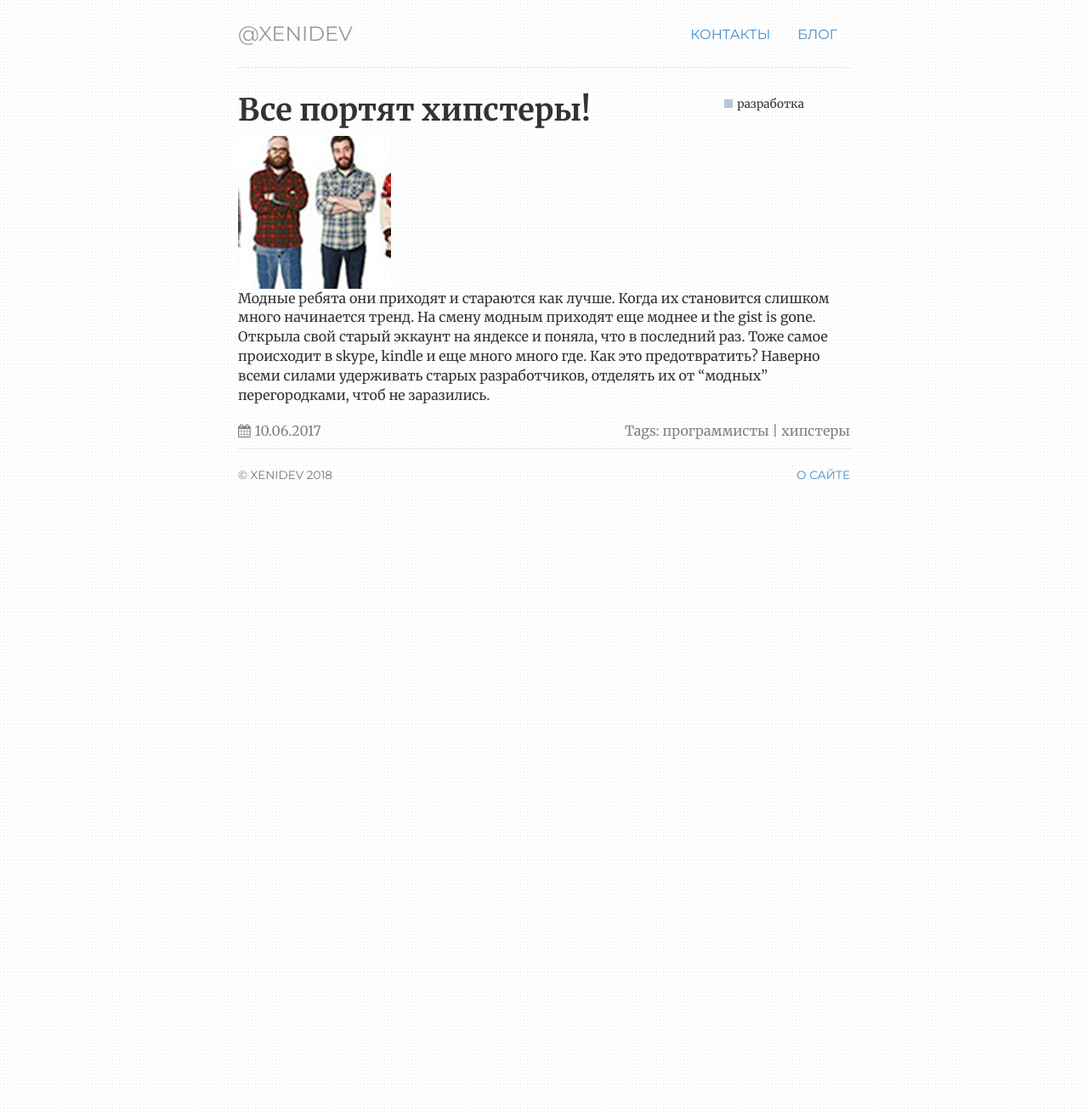
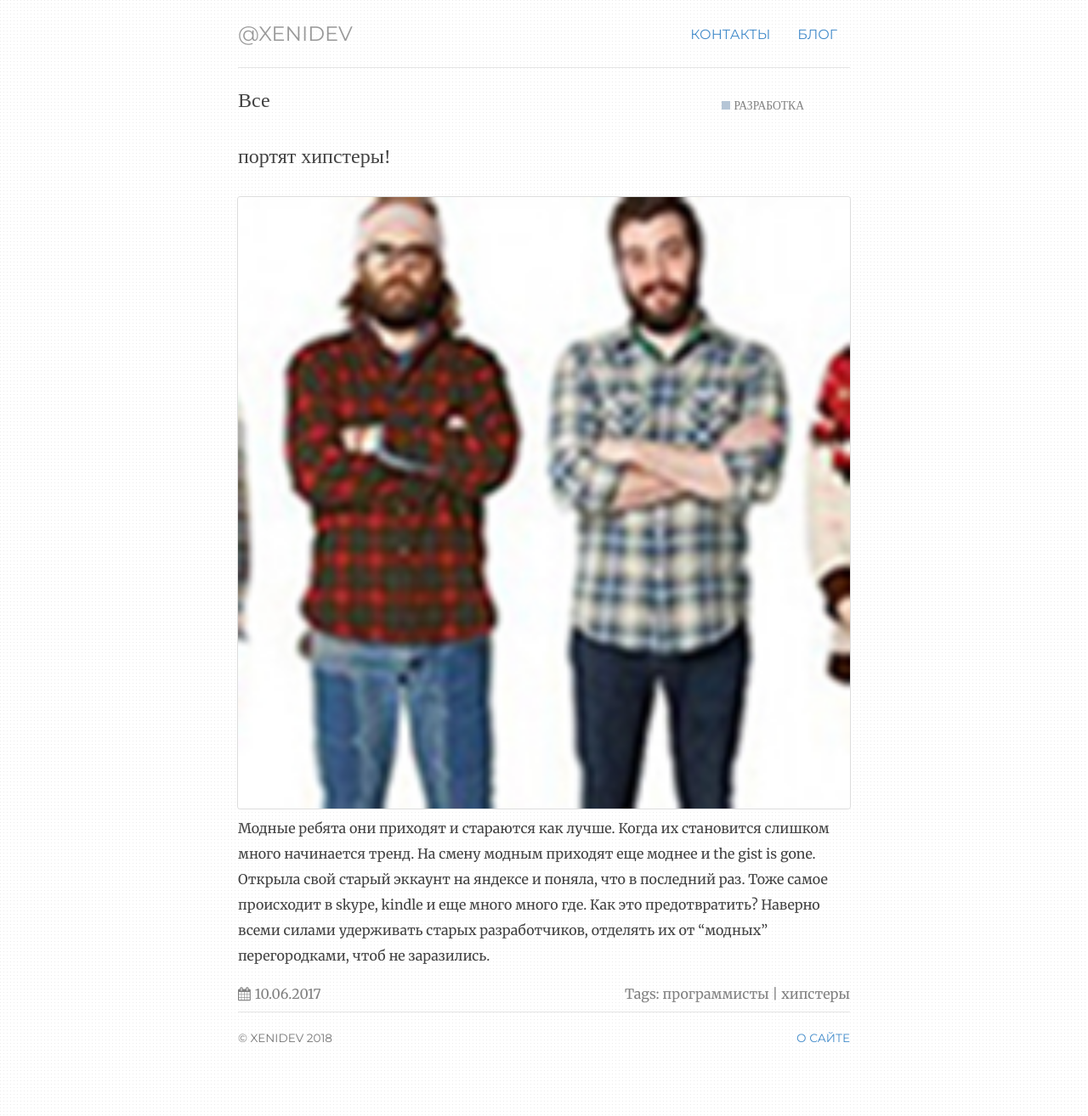
Before and after one commit to ValeraS/xenidev.github.io, a Jekyll site: the page built from _posts/2017-06-10-Все-портят -хипстеры!.md, in a window 1280 px wide. Shown: the whole page at 85% size. Built offline with Jekyll 4.4.1, drawn with Linux system fonts in a browser that asks for light colours.

Commit message:
Update style.css

```diff
--- a/css/style.css
+++ b/css/style.css
@@ -550,8 +550,6 @@ span.label-category {
     margin-left: 5px;
 }
 
-
-
 .badge-category-medtech {
   width: 10px;
   height: 10px;
@@ -600,6 +598,19 @@ cursor: pointer;
 
 /* Single Post */
 
+.notebody>p {
+    line-height: 30px;
+    color: #424242;
+}
+.post-article-title>h1 {
+    font-family: Google Sans;
+    font-weight: 500;
+    font-size: 24px;
+    line-height: 32px;
+    color: #424242;
+    margin-bottom: 24px;
+    margin-top: -8px;
+}
 .metabox-k-d {
   align-items: center;
   display: -ms-flexbox;
@@ -624,9 +635,36 @@ cursor: pointer;
   color: rgb(128, 128, 128);
 }
 
+
+.metabox-k-single {
+    display: inline-block;
+    float: right;
+    width: 100%;
+    margin-bottom: 30px;
+  font-weight: normal;
+
+    font-family: "Google Sans";
+  text-transform: uppercase;
+    color: rgb(128, 128, 128);
+}
+
+*
+
 .metabox-d .fa.fa-calendar {
   margin: 0 5px 0 0px;
 }
+
+
+.featured-image-single{
+
+    height: auto;
+    width: 100%;
+
+  margin: 8px 16px 8px 0;
+  border-radius: 3px;
+  box-shadow: 0 0 0 1px #ddd;
+}
+
 
 /* Single Post Image */
 
```
